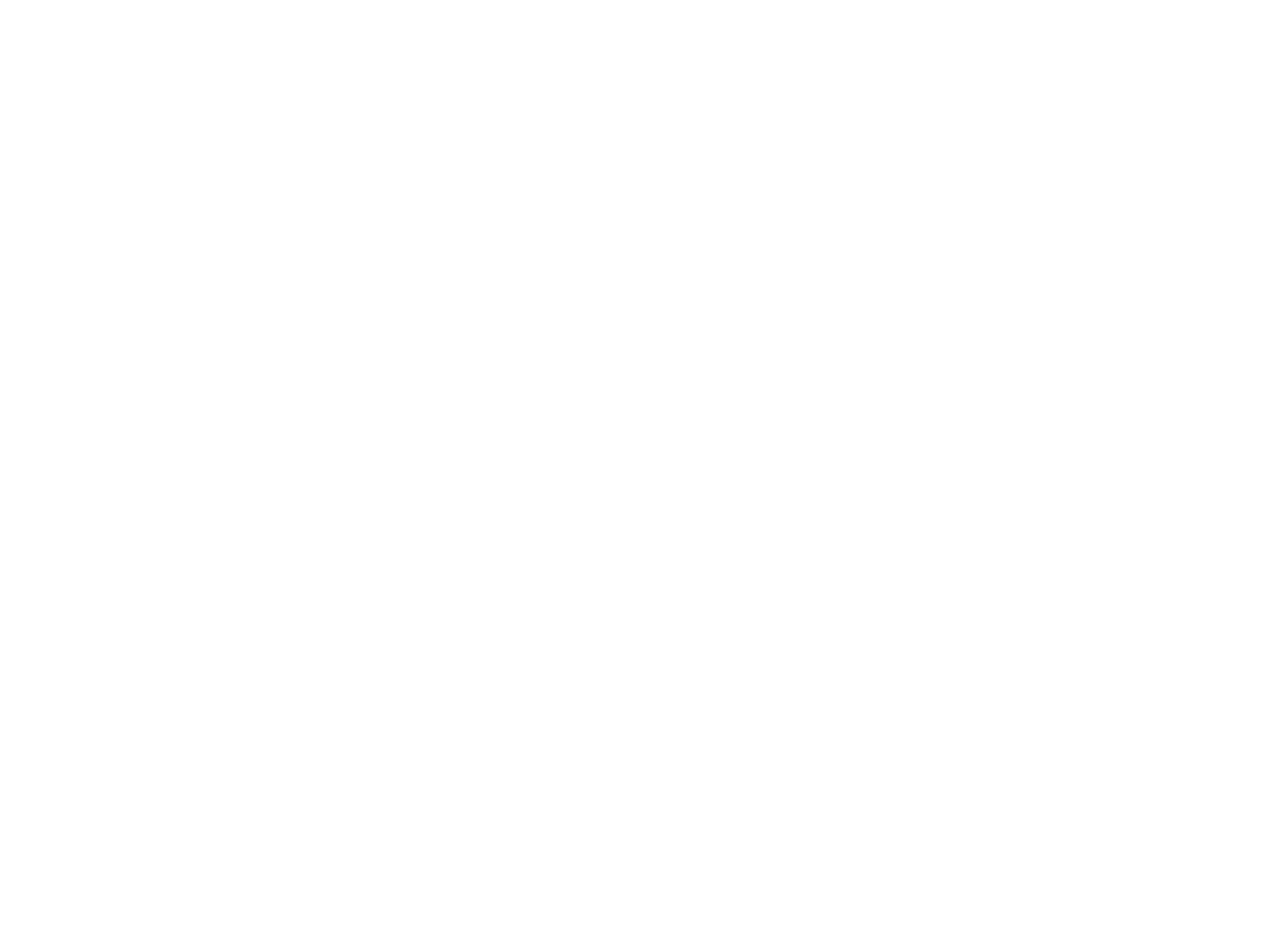
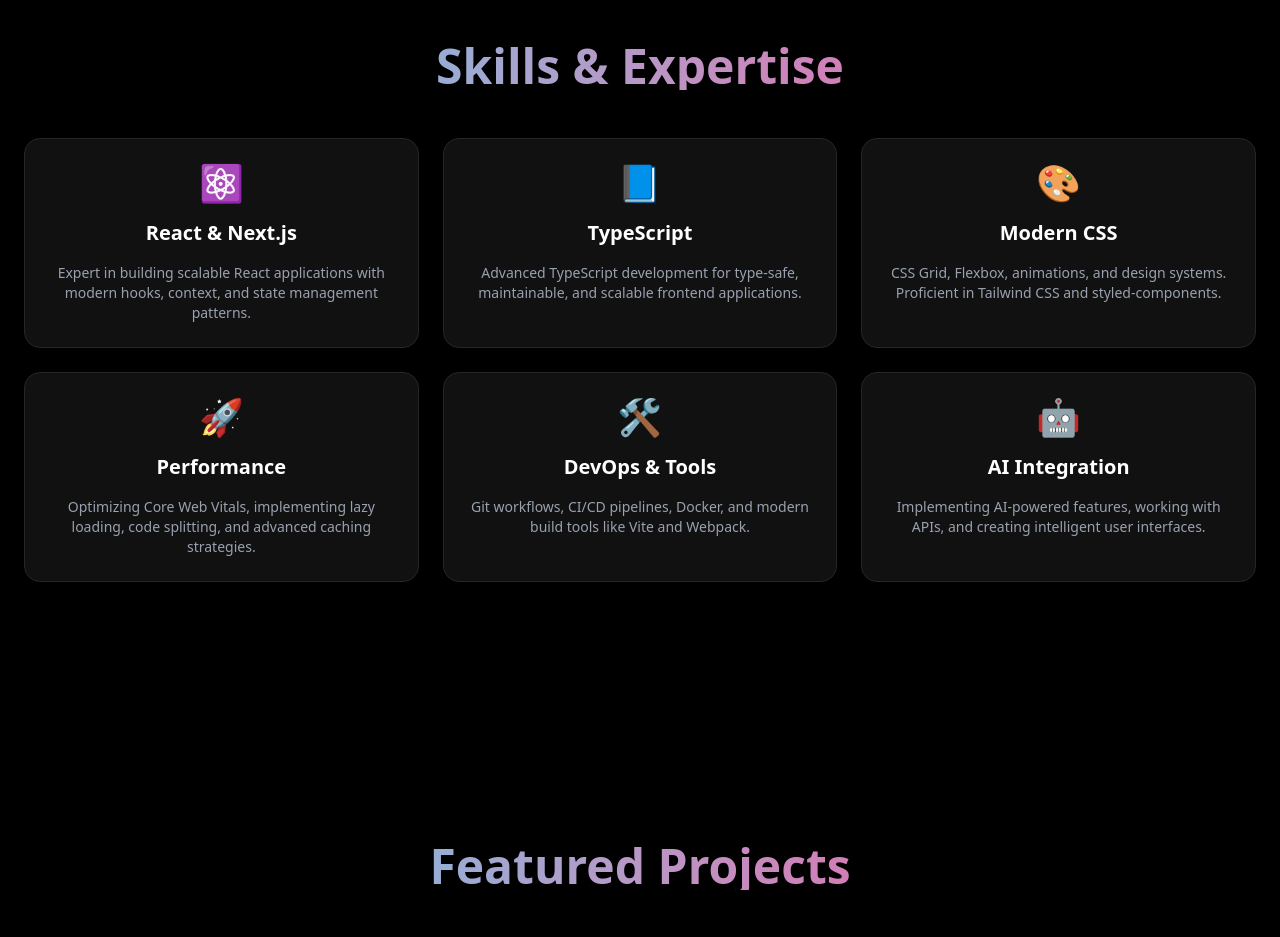
Before and after one commit to karisikdzemil/Portfolio, a Next.js app: page / in a window 1280 px wide. Shown: the part 1860-2797 px from the top of the page. Before the commit the page ends 1838 px from the top, so only its background shows below. Built offline with nearby package versions, Linux system fonts and the light colour scheme.

Commit message:
skills and projects

```diff
--- a/components/AboutSection.jsx
+++ b/components/AboutSection.jsx
@@ -28,14 +28,14 @@
             viewport={{ once: true }}
           >
             <p>
-              I am a passionate <span className="text-cyan-400">web developer</span> with a strong focus on building
+              I am a passionate <span className="text-cyan-400 font-bold">web developer</span> with a strong focus on building
               beautiful and performant user interfaces.
             </p>
             <p>
-              My expertise lies in <span className="text-cyan-400">React.js</span> and crafting dynamic applications.
+              My expertise lies in <span className="text-cyan-400 font-bold">React.js</span> and crafting dynamic applications.
             </p>
             <p>
-              I value <span className="text-cyan-400">problem solving</span>, performance, and clean code.
+              I value <span className="text-cyan-400 font-bold">problem solving</span>, performance, and clean code.
             </p>
           </motion.div>
 
--- /dev/null
+++ b/components/ProjectsCard.jsx
@@ -0,0 +1,37 @@
+"use client";
+import { motion } from "framer-motion";
+
+export default function ProjectCard({ icon, title, description, tags, links }) {
+  return (
+    <motion.div
+      whileHover={{ scale: 1.03 }}
+      transition={{ duration: 0.3 }}
+      className=" bg-[#111] border border-neutral-800 rounded-2xl overflow-hidden shadow-lg hover:shadow-pink-500/20"
+    >
+      <div className="h-40 bg-gradient-to-r from-cyan-400 to-pink-500 flex justify-center items-center text-5xl">
+        {icon}
+      </div>
+      <div className="p-6">
+        <h3 className="text-xl font-bold text-white mb-2">{title}</h3>
+        <p className="text-gray-400 text-sm mb-4">{description}</p>
+        <div className="flex flex-wrap gap-2 mb-3">
+          {tags.map((tag, i) => (
+            <span
+              key={i}
+              className="text-xs bg-[#222] px-2 py-1 rounded-full border border-neutral-700 text-cyan-300"
+            >
+              {tag}
+            </span>
+          ))}
+        </div>
+        <div className="flex gap-4 text-sm font-semibold text-cyan-400">
+          {links.map((link, i) => (
+            <a href={link.href} key={i} className="hover:underline">
+              {link.label} →
+            </a>
+          ))}
+        </div>
+      </div>
+    </motion.div>
+  );
+}
--- /dev/null
+++ b/components/ProjectsPage.jsx
@@ -0,0 +1,42 @@
+import ProjectCard from "./ProjectsCard";
+
+const projects = [
+  {
+    title: "E-Commerce Platform",
+    description:
+      "A comprehensive e-commerce solution built with Next.js and TypeScript. Features include real-time inventory, advanced filtering, and secure payment processing with Stripe.",
+    icon: "🛍️",
+    tags: ["Next.js", "TypeScript", "Tailwind CSS", "Stripe", "Redis"],
+    links: [
+      { label: "Live Demo", href: "#" },
+      { label: "GitHub", href: "#" },
+    ],
+  },
+  {
+    title: "Analytics Dashboard",
+    description:
+      "Real-time data visualization dashboard with interactive charts and customizable widgets. Processes over 1M data points daily with sub-second load times.",
+    icon: "📊",
+    tags: ["React", "D3.js", "WebSockets", "Node.js", "PostgreSQL"],
+    links: [
+      { label: "Live Demo", href: "#" },
+      { label: "Case Study", href: "#" },
+    ],
+  },
+];
+
+export default function ProjectsPage() {
+  return (
+    <section className="px-6 py-16 bg-black min-h-screen text-white">
+      <h2 className="text-5xl font-extrabold text-center bg-gradient-to-r from-cyan-400 to-pink-500 text-transparent bg-clip-text mb-12">
+        Featured Projects
+      </h2>
+
+      <div className="grid grid-cols-1 sm:grid-cols-2 gap-6">
+        {projects.map((project, index) => (
+          <ProjectCard key={index} {...project} />
+        ))}
+      </div>
+    </section>
+  );
+}
--- /dev/null
+++ b/components/SkillsCard.jsx
@@ -0,0 +1,16 @@
+"use client";
+import { motion } from "framer-motion";
+
+export default function SkillsCard({ icon, title, description }) {
+  return (
+    <motion.div
+      whileHover={{ scale: 1.05 }}
+      transition={{ duration: 0.3 }}
+      className="bg-[#111] border border-neutral-800 rounded-2xl p-6 shadow-lg hover:shadow-cyan-500/30 text-center flex flex-col items-center gap-4"
+    >
+      <div className="text-4xl">{icon}</div>
+      <h3 className="text-xl font-bold text-white">{title}</h3>
+      <p className="text-gray-400 text-sm">{description}</p>
+    </motion.div>
+  );
+}
--- /dev/null
+++ b/components/SkillsPage.jsx
@@ -0,0 +1,56 @@
+import SkillsCard from "./SkillsCard";
+
+const skills = [
+  {
+    title: "React & Next.js",
+    description:
+      "Expert in building scalable React applications with modern hooks, context, and state management patterns.",
+    icon: "⚛️",
+  },
+  {
+    title: "TypeScript",
+    description:
+      "Advanced TypeScript development for type-safe, maintainable, and scalable frontend applications.",
+    icon: "📘",
+  },
+  {
+    title: "Modern CSS",
+    description:
+      "CSS Grid, Flexbox, animations, and design systems. Proficient in Tailwind CSS and styled-components.",
+    icon: "🎨",
+  },
+  {
+    title: "Performance",
+    description:
+      "Optimizing Core Web Vitals, implementing lazy loading, code splitting, and advanced caching strategies.",
+    icon: "🚀",
+  },
+  {
+    title: "DevOps & Tools",
+    description:
+      "Git workflows, CI/CD pipelines, Docker, and modern build tools like Vite and Webpack.",
+    icon: "🛠️",
+  },
+  {
+    title: "AI Integration",
+    description:
+      "Implementing AI-powered features, working with APIs, and creating intelligent user interfaces.",
+    icon: "🤖",
+  },
+];
+
+export default function SkillsPage() {
+  return (
+    <section className="px-6 py-16 bg-black min-h-screen text-white">
+      <h2 className="text-5xl font-extrabold text-center bg-gradient-to-r from-cyan-400 to-pink-500 text-transparent bg-clip-text mb-12">
+        Skills & Expertise
+      </h2>
+
+      <div className="grid grid-cols-1 sm:grid-cols-2 lg:grid-cols-3 gap-6">
+        {skills.map((skill, index) => (
+          <SkillsCard key={index} {...skill} />
+        ))}
+      </div>
+    </section>
+  );
+}
--- a/src/app/page.js
+++ b/src/app/page.js
@@ -2,6 +2,8 @@
 import TypingEffect from "../../components/TypingEffect";
 import StatsSection from "../../components/StatsSection";
 import AboutSection from "../../components/AboutSection";
+import SkillsPage from "../../components/SkillsPage";
+import ProjectsPage from "../../components/ProjectsPage";
 
 export default function Home() {
   return (
@@ -23,6 +25,8 @@
     </section>
       <StatsSection />
       <AboutSection />
+      <SkillsPage />
+        <ProjectsPage />
     </>
   );
 }
```
